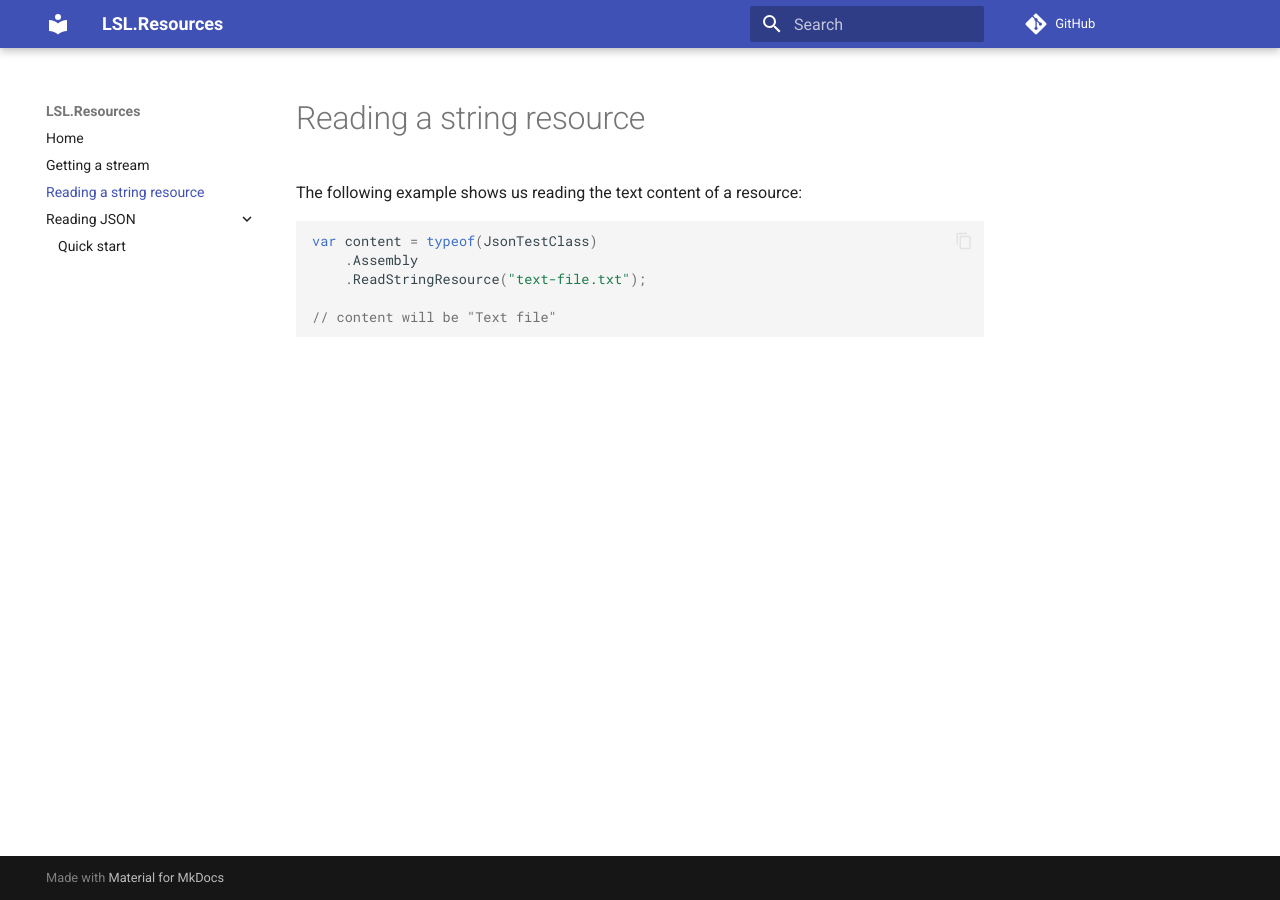
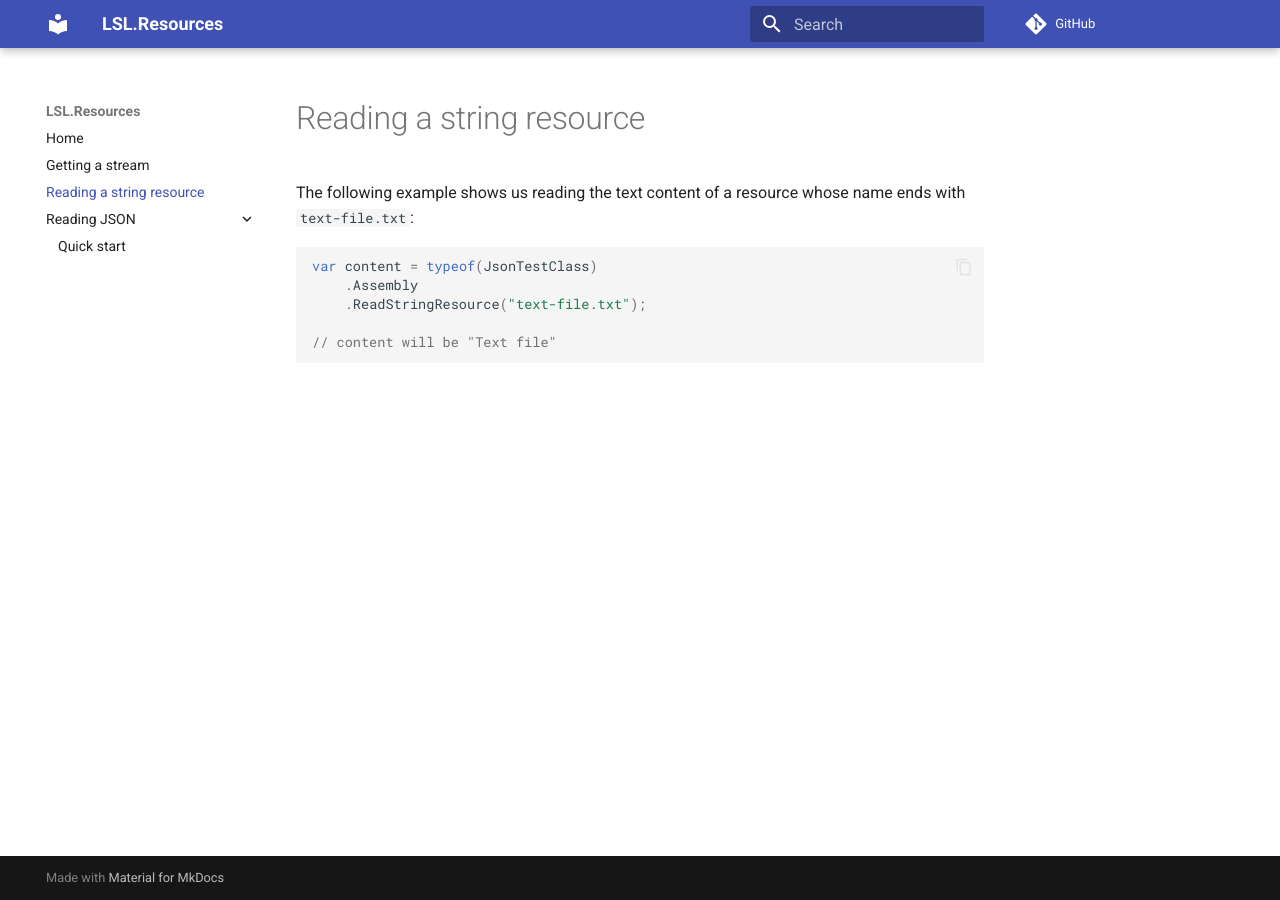
Before and after one commit to alunacjones/LSL.Resources, an MkDocs documentation site: the page built from docs/02-read-text.md, in a window 1280 px wide. Built offline with MkDocs 1.6.1 and Material for MkDocs 9.7.7, drawn with Linux system fonts in a browser that asks for light colours; comment, search, counter and statistics services are not loaded.

Commit message:
examples

````diff
--- a/docs/02-read-text.md
+++ b/docs/02-read-text.md
@@ -1,8 +1,8 @@
 # Reading a string resource
 
-The following example shows us reading the text content of a resource:
+The following example shows us reading the text content of a resource whose name ends with `text-file.txt`:
 
-```csharp
+```csharp { data-fiddle="J90MSL" }
 var content = typeof(JsonTestClass)
     .Assembly
     .ReadStringResource("text-file.txt");
````
Also changed, not shown: docs/01-get-a-stream.md (+1 -1 lines).
